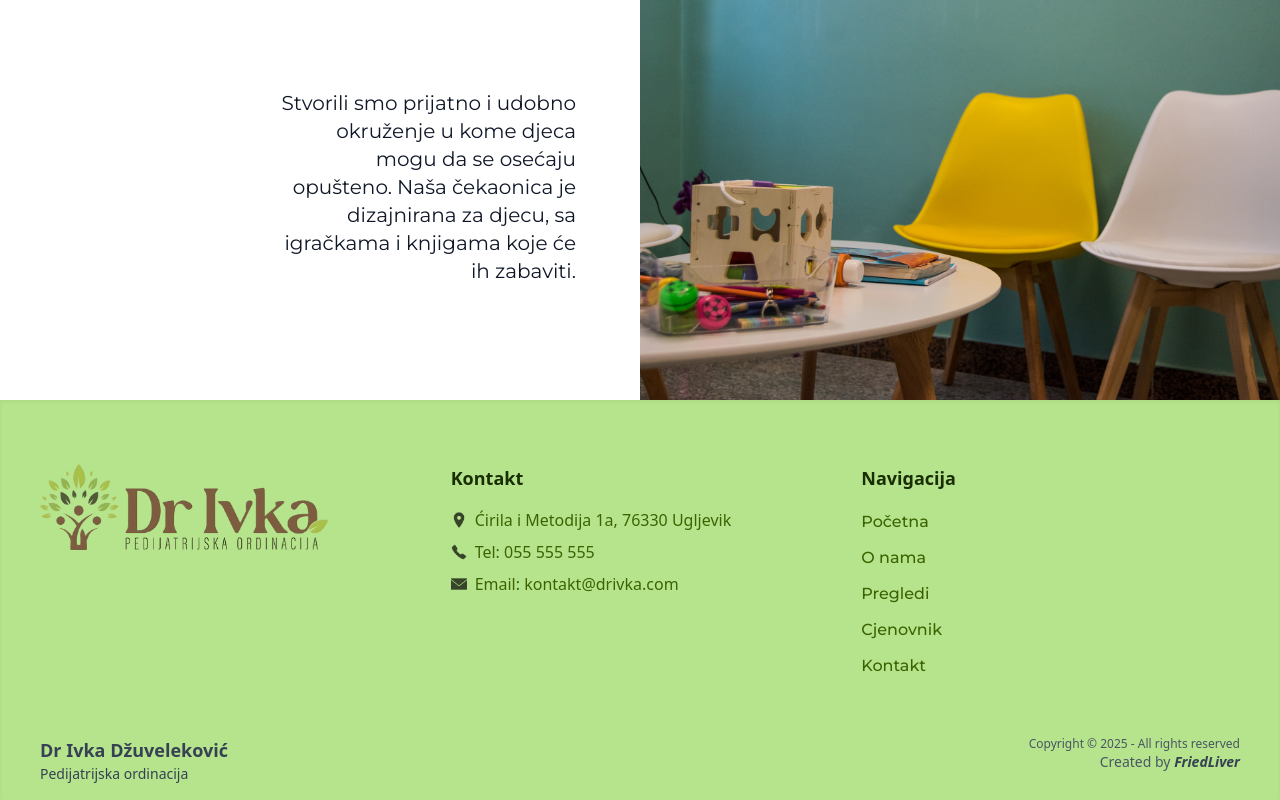
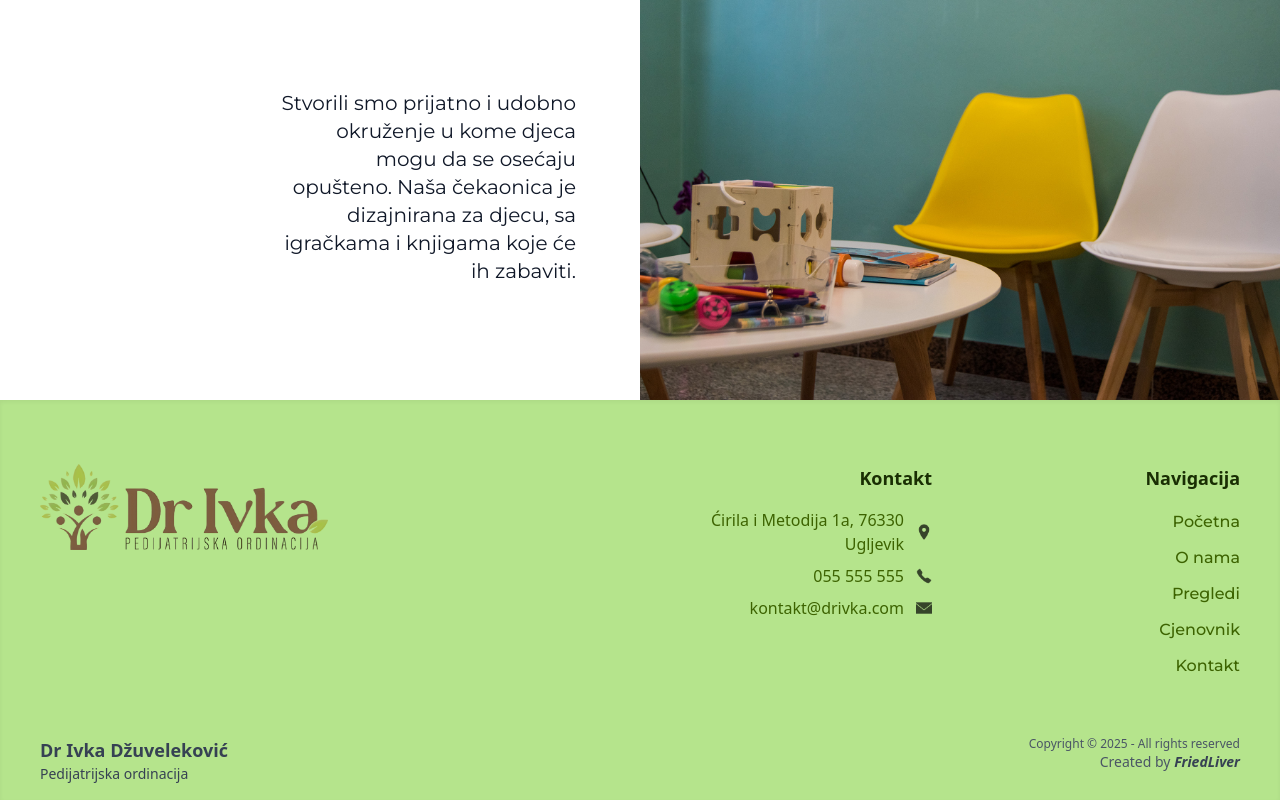
Before and after one commit to milsek/dr-ivka, a Vue app: page / in a window 1280 px wide. Shown: the part 1733-2533 px from the top of the page. Built offline with nearby package versions, Linux system fonts and the light colour scheme.

Commit message:
refactor: update footer design

```diff
--- a/src/components/common/FooterContainer.vue
+++ b/src/components/common/FooterContainer.vue
@@ -5,35 +5,35 @@ import FooterNavigationButton from '@/components/common/misc/FooterNavigationBut
 <template>
   <footer class="bg-light w-full shadow-inner">
     <div class="max-w-[1400px] mx-auto px-4 md:px-6 lg:px-10 pb-4 md:pt-16">
-      <div class="grid grid-cols-1 md:grid-cols-3 gap-8">
+      <div class="grid grid-cols-1 md:grid-cols-4 gap-8">
 
         <!-- Logo -->
-        <div class="flex flex-col items-center md:items-start mt-8 md:mt-0">
+        <div class="flex flex-col items-center md:items-start mt-8 md:mt-0 md:col-span-2">
           <img src="/images/logo.png" alt="Dr Ivka logo" class="w-80 md:w-72" />
         </div>
 
         <!-- Kontakt -->
-        <div class="flex flex-col items-center md:items-start">
-          <h3 class="text-lg font-semibold text-lime-950 mb-2 md:mb-4">Kontakt</h3>
-          <div class="space-y-2 text-lime-800 text-center md:text-left text-lg md:text-base">
-            <div class="flex items-center space-x-2">
-              <img src="/icons/location.png" alt="location icon" class="w-4 h-4 opacity-70">
+        <div class="flex flex-col items-center md:items-end text-center md:text-right mt-2 md:mt-0">
+          <h3 class="text-xl md:text-lg font-semibold text-lime-950 mb-2 md:mb-4">Kontakt</h3>
+          <div class="space-y-2 text-lime-800 text-lg md:text-base">
+            <div class="flex md:flex-row-reverse justify-center md:justify-startstart items-center">
+              <img src="/icons/location.png" alt="location icon" class="w-4 h-4 opacity-70 mr-3 ml-0 md:ml-3 md:mr-0 select-none">
               <p>Ćirila i Metodija 1a, 76330 Ugljevik</p>
             </div>
-            <div class="flex items-center space-x-2">
-              <img src="/icons/phone.png" alt="phone icon" class="w-4 h-4 opacity-70">
-              <p>Tel: 055 555 555</p>
+            <div class="flex md:flex-row-reverse justify-center md:justify-start items-center">
+              <img src="/icons/phone.png" alt="phone icon" class="w-4 h-4 opacity-70 mr-3 ml-0 md:ml-3 md:mr-0 select-none">
+              <p>055 555 555</p>
             </div>
-            <div class="flex items-center space-x-2">
-              <img src="/icons/mail.png" alt="email icon" class="w-4 h-4 opacity-70">
-              <p>Email: kontakt@drivka.com</p>
+            <div class="flex md:flex-row-reverse justify-center md:justify-start items-center">
+              <img src="/icons/mail.png" alt="email icon" class="w-4 h-4 opacity-70 mr-3 ml-0 md:ml-3 md:mr-0 select-none">
+              <p>kontakt@drivka.com</p>
             </div>
           </div>
         </div>
 
         <!-- Navigacija -->
-        <div class="flex flex-col items-center md:items-start">
-          <h3 class="text-lg font-semibold text-lime-950 mb-2 md:mb-4">Navigacija</h3>
+        <div class="flex flex-col items-center md:items-end">
+          <h3 class="text-xl md:text-lg font-semibold text-lime-950 mb-2 md:mb-4 md:text-right">Navigacija</h3>
           <div class="flex flex-col space-y-2">
             <FooterNavigationButton label="Početna" to="/" />
             <FooterNavigationButton label="O nama" to="/o-nama" />
--- a/src/components/common/misc/FooterNavigationButton.vue
+++ b/src/components/common/misc/FooterNavigationButton.vue
@@ -12,7 +12,7 @@ const props = defineProps({
 </script>
 
 <template>
-  <a :href="to" class="text-lg md:text-base font-display text-center md:text-left font-medium text-lime-800 hover:text-lime-700 py-0.5 transition ease-in duration-150">
+  <a :href="to" class="text-lg md:text-base font-display text-center md:text-right font-medium text-lime-800 hover:text-lime-700 py-0.5 transition ease-in duration-150">
     {{ label }}
   </a>
 </template>
```
